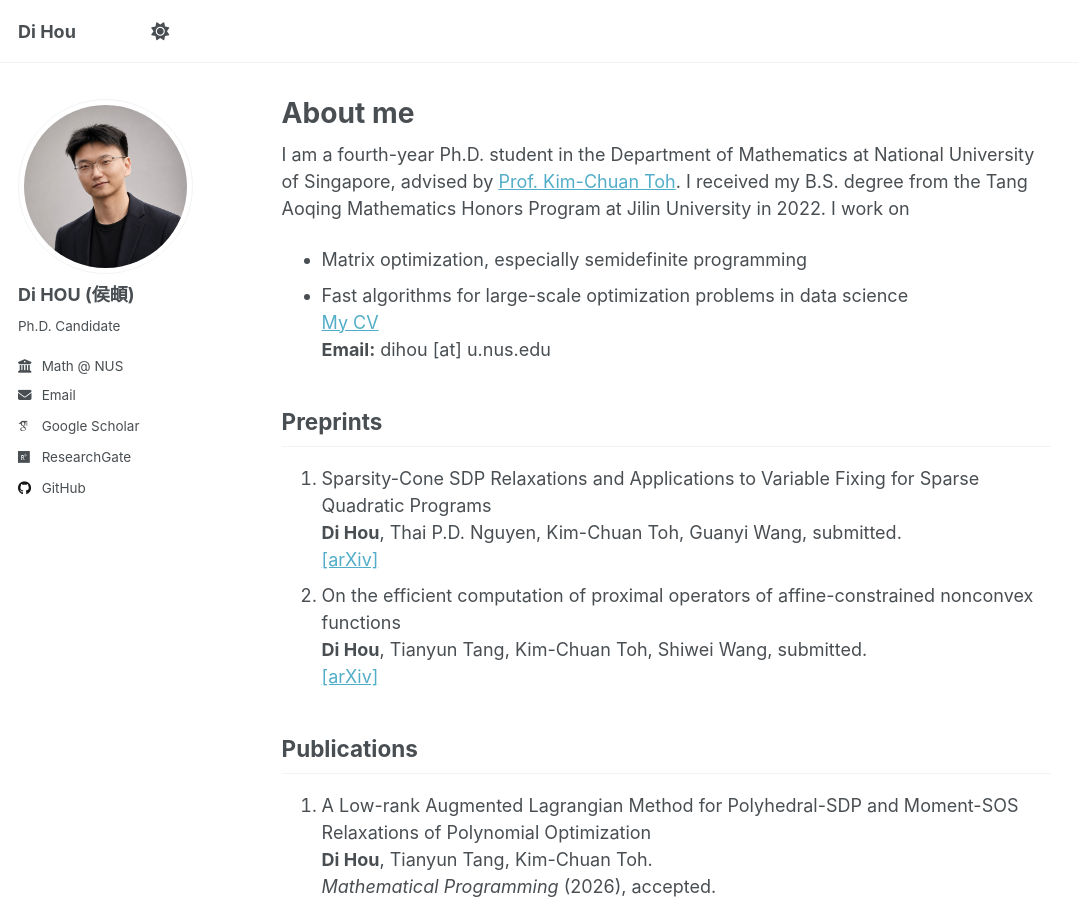
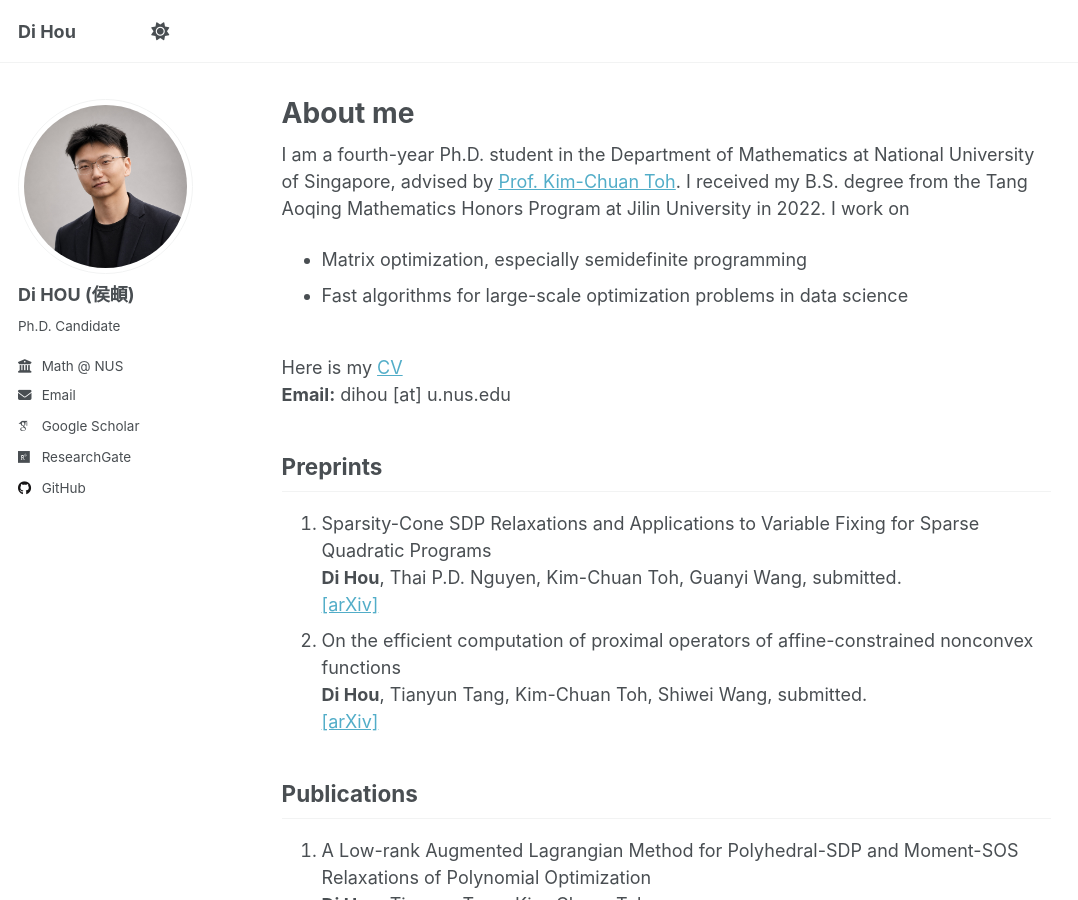
Before and after one commit to HouDiOpt/HouDiOpt.github.io, a Jekyll site: the page built from _pages/about.md, in a window 1280 px wide and 900 px high. Shown: the whole window, without its empty margins (0-1078 px from the left). Built offline with Jekyll 4.4.1, drawn with Linux system fonts in a browser that asks for light colours; some web fonts are replaced; a script that is not in the unit is left out.

Commit message:
Improve CV link description in about page
Updated CV link text for clarity.

```diff
--- a/_pages/about.md
+++ b/_pages/about.md
@@ -12,7 +12,8 @@ I work on
 
 - Matrix optimization, especially semidefinite programming
 - Fast algorithms for large-scale optimization problems in data science
-<br>[My CV](/files/CV_HouDi.pdf)
+
+<br>Here is my [CV](/files/CV_HouDi.pdf)
 <br>**Email:** dihou \[at\] u.nus.edu
 
 Preprints
```
